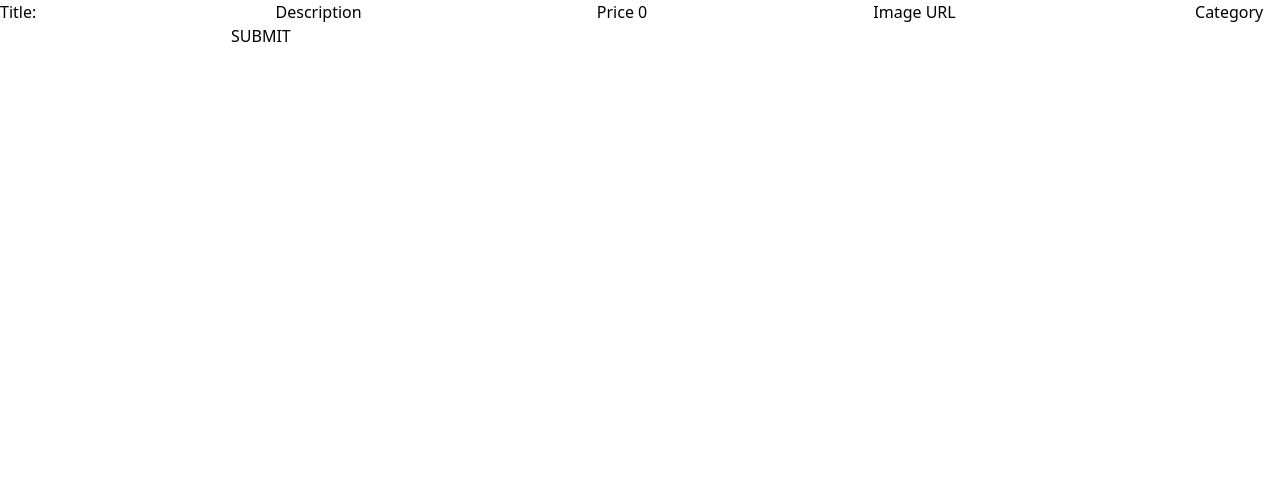
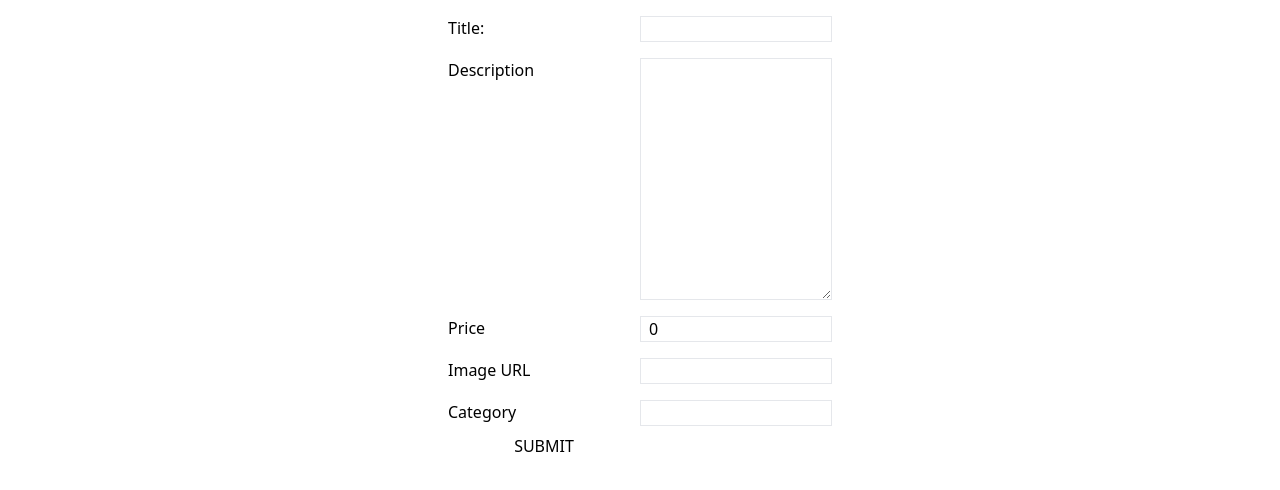
Before and after one commit to AlexCiobanu47/productManagement_frontend, a React (Vite) app: page /add in a window 1280 px wide. Shown: the top 490 px of the page. Built offline with nearby package versions, Linux system fonts and the light colour scheme; the HTML template or start-up script is replaced by a standard one.

Commit message:
update styling for the forms

```diff
--- a/src/components/AddForm.jsx
+++ b/src/components/AddForm.jsx
@@ -48,23 +48,62 @@ const AddForm = () => {
   };
   return (
     <div>
-      <form onSubmit={handleSubmit}>
-        <label htmlFor="title"> Title: </label>
-        <input type="text" value={title} onChange={handleTitle} />
+      <form onSubmit={handleSubmit} className="m-2 grid grid-cols-2 w-96">
+        <label htmlFor="title" className="my-2">
+          Title:
+        </label>
+        <input
+          type="text"
+          value={title}
+          onChange={handleTitle}
+          className="border pl-2 my-2"
+          required
+        />
 
-        <label htmlFor=""> Description </label>
-        <input type="text" value={description} onChange={handleDescription} />
+        <label htmlFor="" className="my-2">
+          Description
+        </label>
+        <textarea
+          name=""
+          cols="30"
+          rows="10"
+          value={description}
+          onChange={handleDescription}
+          className="border pl-2 my-2"
+        ></textarea>
+        <label htmlFor="" className="my-2">
+          Price
+        </label>
+        <input
+          type="number"
+          value={price}
+          onChange={handlePrice}
+          className="border pl-2 my-2"
+        />
 
-        <label htmlFor="">Price </label>
-        <input type="number" value={price} onChange={handlePrice} />
+        <label htmlFor="" className="my-2">
+          Image URL
+        </label>
+        <input
+          type="text"
+          value={imageURL}
+          onChange={handleImageURL}
+          className="border pl-2 my-2"
+        />
 
-        <label htmlFor=""> Image URL </label>
-        <input type="text" value={imageURL} onChange={handleImageURL} />
+        <label htmlFor="" className="my-2">
+          Category
+        </label>
+        <input
+          type="text"
+          value={category}
+          onChange={handleCategory}
+          className="border pl-2 my-2"
+        />
 
-        <label htmlFor=""> Category </label>
-        <input type="text" value={category} onChange={handleCategory} />
-
-        <button type="submit">SUBMIT</button>
+        <button type="submit" className="hover:text-green-500">
+          SUBMIT
+        </button>
       </form>
     </div>
   );
--- a/src/pages/AddProductPage.jsx
+++ b/src/pages/AddProductPage.jsx
@@ -2,7 +2,7 @@ import React from "react";
 import AddForm from "../components/AddForm";
 const AddProduct = () => {
   return (
-    <div>
+    <div className="flex justify-center items-center">
       <AddForm />
     </div>
   );
--- a/src/pages/SingleProductPage.jsx
+++ b/src/pages/SingleProductPage.jsx
@@ -77,12 +77,15 @@ const SingleProductPage = () => {
               <label htmlFor="" className="my-2">
                 Description:
               </label>
-              <input
-                type="text"
+              <textarea
+                name=""
+                id=""
+                cols="30"
+                rows="10"
                 onChange={handleDescription}
+                className="border pl-2 my-2"
                 defaultValue={product.description}
-                className="border pl-2 my-2"
-              />
+              ></textarea>
               <label htmlFor="" className="my-2">
                 Price:
               </label>
```
